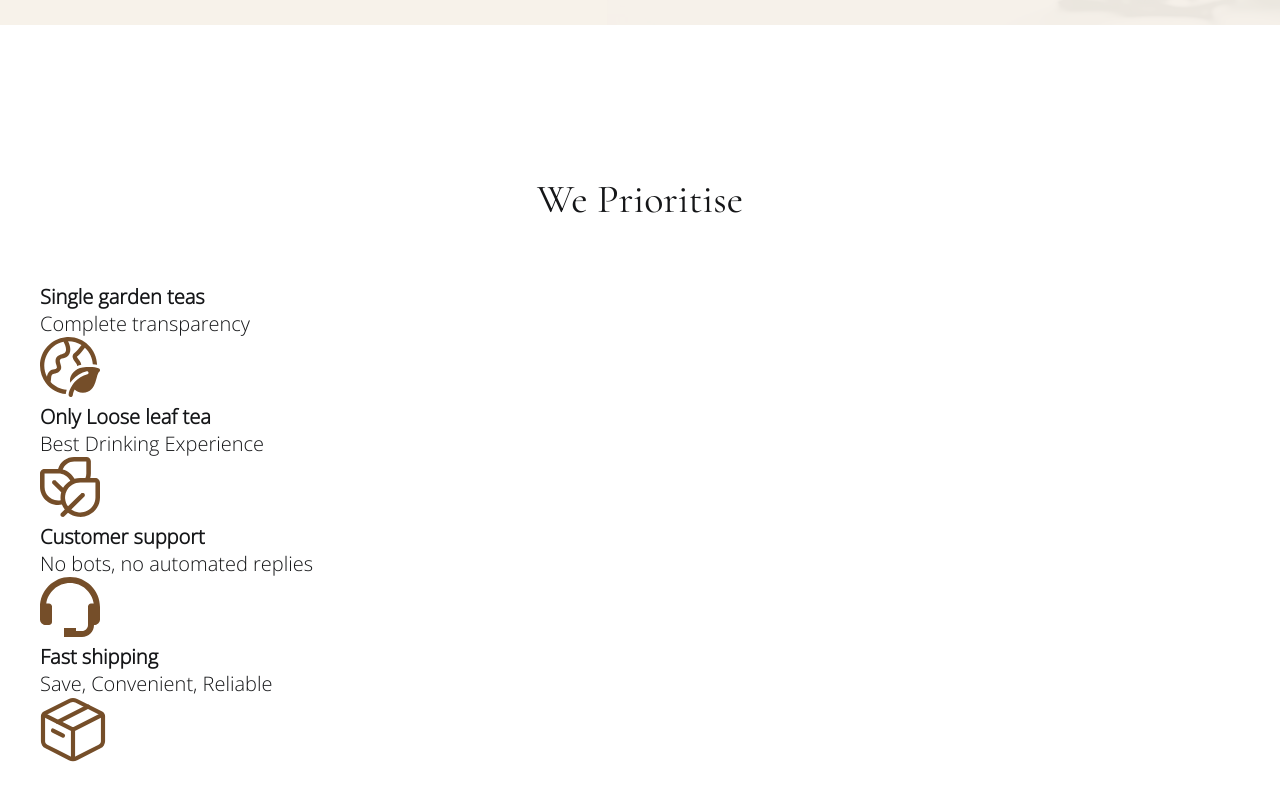
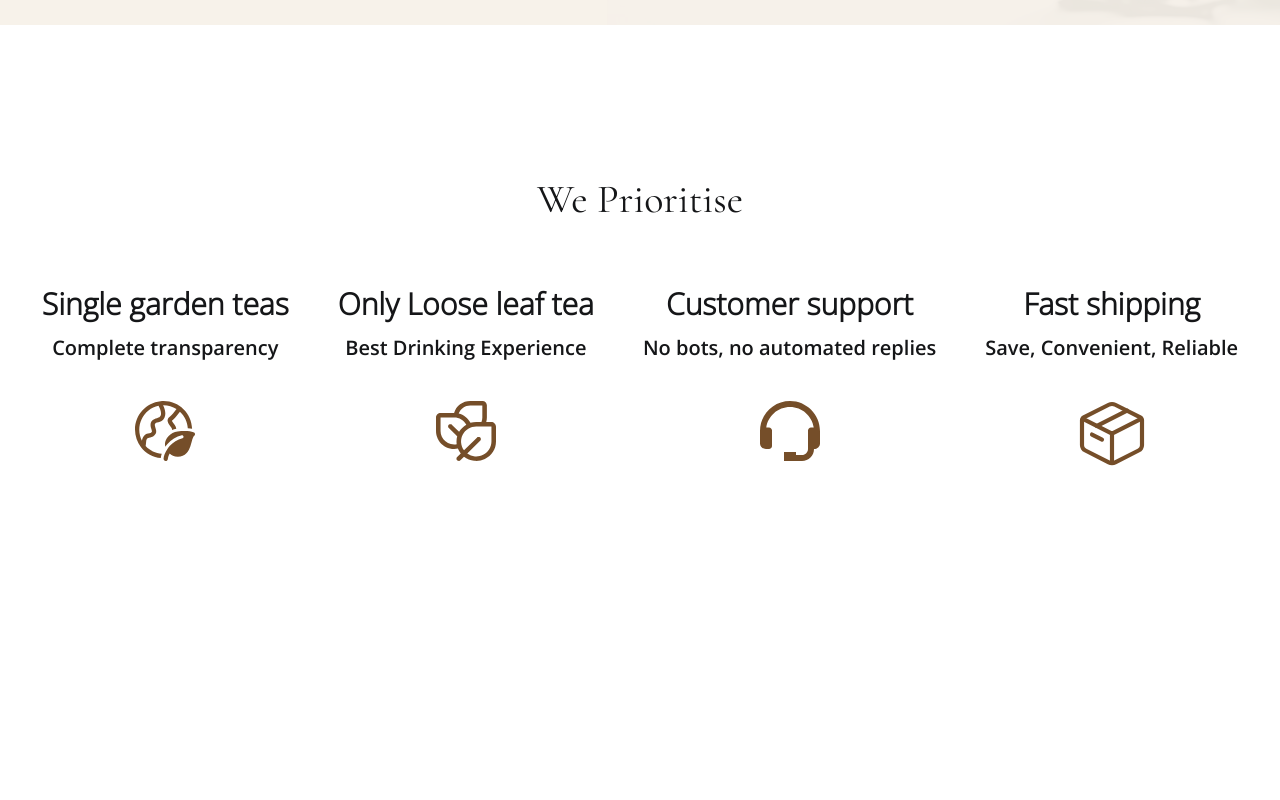
Before and after one commit to Vidiborets0012/tea, a plain HTML site: page index.html in a window 1280 px wide. Shown: the part 3316-4116 px from the top of the page. After the commit the page ends 3938 px from the top, so only its background shows below. Drawn offline with nearby package versions, Linux system fonts and the light colour scheme; a web font is replaced by a local one.

Commit message:
add styles for the prioritise section

```diff
--- a/css/style.css
+++ b/css/style.css
@@ -440,6 +440,25 @@ body {
   padding-left: 20px;
 }
 
+.prioritise__list {
+  display: flex;
+  gap: 49px;
+  justify-content: center;
+  flex-wrap: wrap;
+  text-align: center;
+}
+
+.prioritise__title {
+  margin-bottom: 10px;
+  font-size: 30px;
+}
+
+.prioritise__text {
+  margin-bottom: 40px;
+  font-family: 'OpenSans-SemiBold';
+  font-weight: 600;
+}
+
 @media (max-width: 1000px) {
   .header__inner {
     min-height: auto;
```
